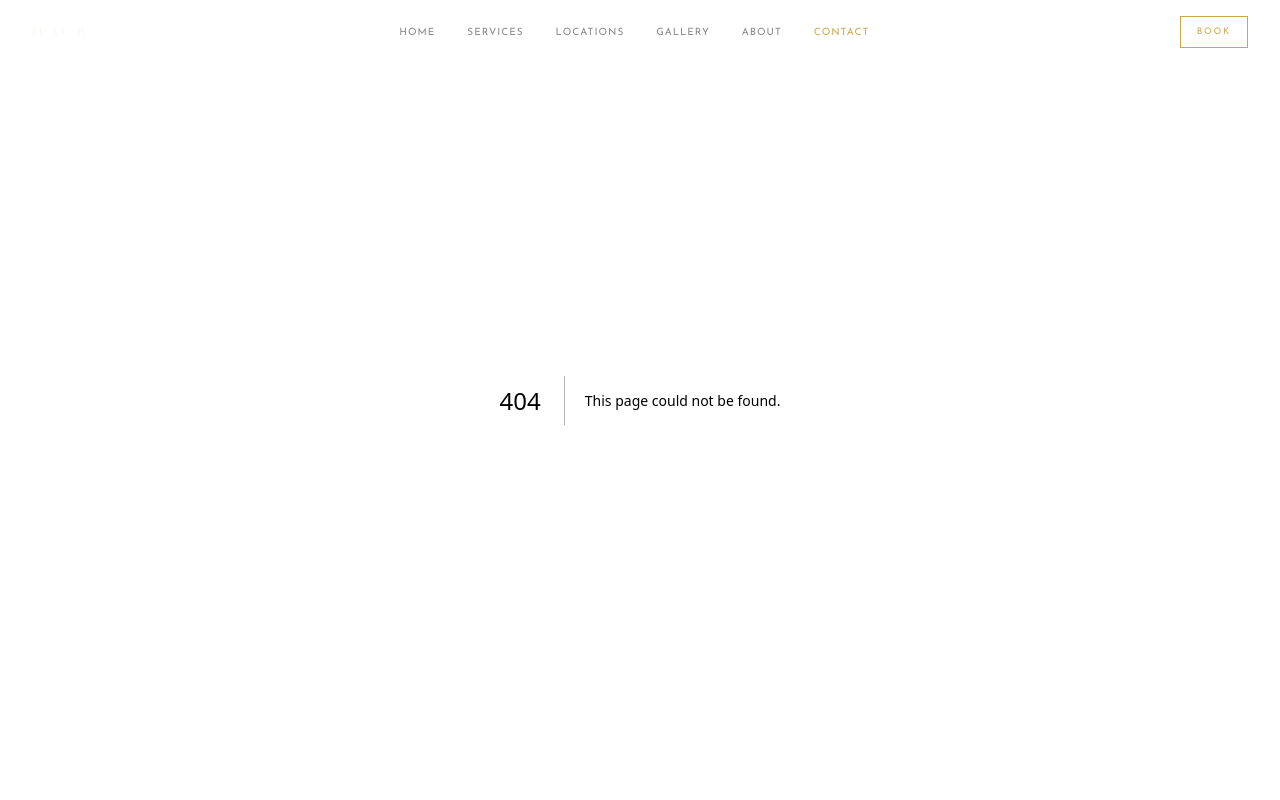
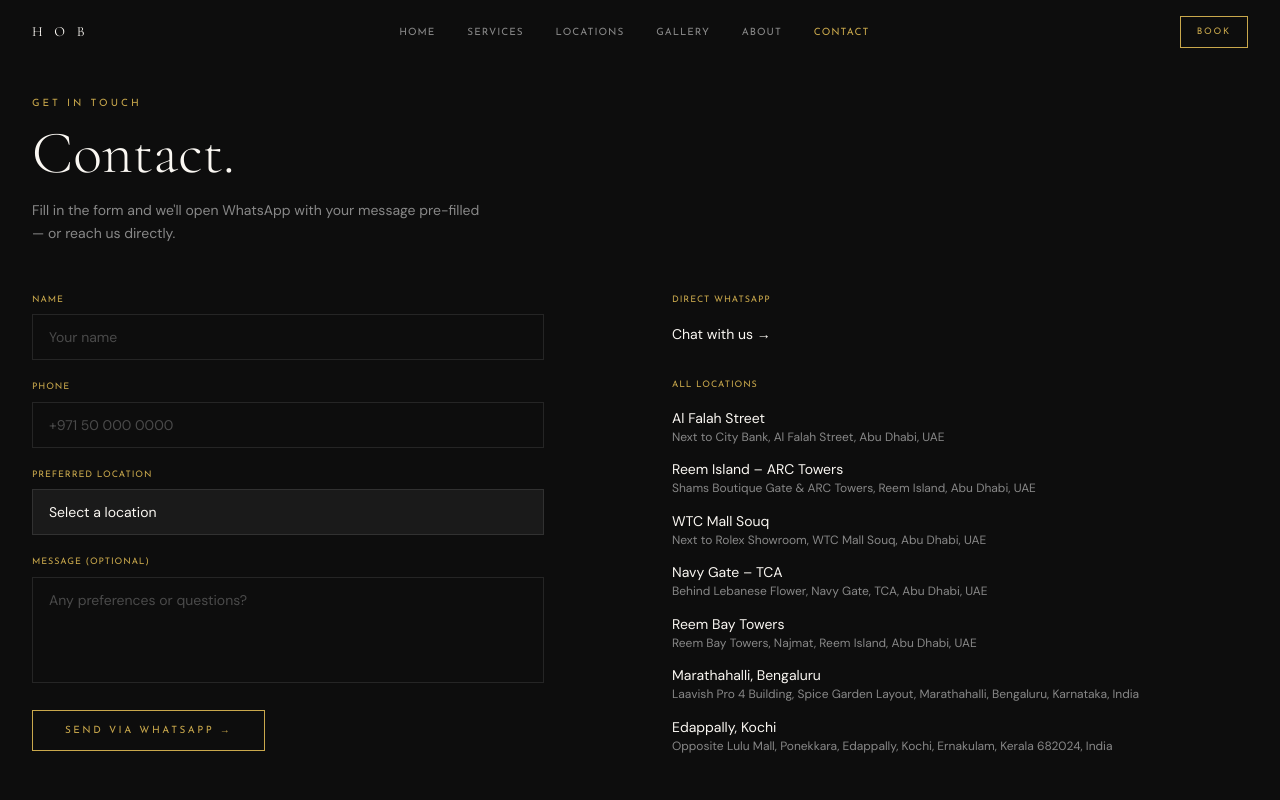
Before and after one commit to Elderazura/houseofbarber, a Next.js app: page /contact in a window 1280 px wide. Before the commit this address had no page. Shown: the top 800 px of the page. Built offline with nearby package versions, Linux system fonts and the light colour scheme; a web font is replaced by a local one.

Commit message:
feat: add contact page with WhatsApp-linked form

```diff
--- /dev/null
+++ b/app/contact/page.tsx
@@ -0,0 +1,82 @@
+import type { Metadata } from "next";
+import { UAE_LOCATIONS, INDIA_LOCATIONS } from "@/lib/hob-content";
+import { buildWhatsAppUrl } from "@/lib/whatsapp";
+import ContactForm from "@/components/sections/contact/ContactForm";
+import ScrollReveal from "@/components/motion/ScrollReveal";
+import PageTransition from "@/components/motion/PageTransition";
+import JsonLd from "@/components/JsonLd";
+import { breadcrumbSchema } from "@/lib/jsonld";
+
+export const metadata: Metadata = {
+  title: "Contact",
+  description:
+    "Get in touch with House of Barber — enquire about services, locations, or book an appointment via WhatsApp.",
+  openGraph: { url: "https://www.houseofbarber.com/contact" },
+};
+
+export default function ContactPage() {
+  const directWa = buildWhatsAppUrl("Hi House of Barber, I have an enquiry.");
+
+  return (
+    <PageTransition>
+      <JsonLd data={breadcrumbSchema([
+        { name: "Home", href: "/" },
+        { name: "Contact", href: "/contact" },
+      ])} />
+      <main className="pt-24 pb-20 min-h-screen">
+        <div className="section-container">
+          <ScrollReveal preset="fadeUp" className="mb-12">
+            <span className="font-[family-name:var(--font-josefin)] text-[10px] tracking-[0.3em] text-hob-gold uppercase block mb-3">
+              Get in touch
+            </span>
+            <h1 className="font-[family-name:var(--font-cormorant)] text-5xl md:text-6xl font-light text-hob-white mb-4">
+              Contact.
+            </h1>
+            <p className="text-sm text-hob-muted max-w-md leading-relaxed">
+              Fill in the form and we&apos;ll open WhatsApp with your message
+              pre-filled — or reach us directly.
+            </p>
+          </ScrollReveal>
+
+          <div className="grid grid-cols-1 lg:grid-cols-2 gap-16">
+            <ScrollReveal preset="fadeUp" delay={0.1}>
+              <ContactForm />
+            </ScrollReveal>
+
+            <ScrollReveal preset="fadeUp" delay={0.2}>
+              <div className="space-y-8">
+                <div>
+                  <p className="font-[family-name:var(--font-josefin)] text-[9px] tracking-widest text-hob-gold uppercase mb-4">
+                    Direct WhatsApp
+                  </p>
+                  <a
+                    href={directWa}
+                    target="_blank"
+                    rel="noopener noreferrer"
+                    className="text-sm text-hob-white hover:text-hob-gold transition-colors"
+                  >
+                    Chat with us →
+                  </a>
+                </div>
+
+                <div>
+                  <p className="font-[family-name:var(--font-josefin)] text-[9px] tracking-widest text-hob-gold uppercase mb-4">
+                    All Locations
+                  </p>
+                  <ul className="space-y-3">
+                    {[...UAE_LOCATIONS, ...INDIA_LOCATIONS].map((loc) => (
+                      <li key={loc.id}>
+                        <p className="text-sm text-hob-white">{loc.name}</p>
+                        <p className="text-xs text-hob-muted leading-relaxed">{loc.address}</p>
+                      </li>
+                    ))}
+                  </ul>
+                </div>
+              </div>
+            </ScrollReveal>
+          </div>
+        </div>
+      </main>
+    </PageTransition>
+  );
+}
--- /dev/null
+++ b/components/sections/contact/ContactForm.tsx
@@ -0,0 +1,114 @@
+"use client";
+
+import { useForm } from "react-hook-form";
+import { zodResolver } from "@hookform/resolvers/zod";
+import { z } from "zod";
+import { UAE_LOCATIONS, INDIA_LOCATIONS } from "@/lib/hob-content";
+import { buildWhatsAppUrl, buildBookingMessage } from "@/lib/whatsapp";
+
+const schema = z.object({
+  name:     z.string().min(2, "Name must be at least 2 characters"),
+  phone:    z.string().min(7, "Enter a valid phone number"),
+  location: z.string().min(1, "Please select a location"),
+  message:  z.string().optional(),
+});
+
+type FormData = z.infer<typeof schema>;
+
+export default function ContactForm() {
+  const {
+    register,
+    handleSubmit,
+    formState: { errors },
+  } = useForm<FormData>({
+    resolver: zodResolver(schema),
+  });
+
+  function onSubmit(data: FormData) {
+    const text = buildBookingMessage({
+      name: data.name,
+      phone: data.phone,
+      location: data.location,
+      message: data.message ?? "",
+    });
+    const url = buildWhatsAppUrl(text);
+    window.open(url, "_blank", "noopener,noreferrer");
+  }
+
+  return (
+    <form onSubmit={handleSubmit(onSubmit)} className="space-y-5 max-w-lg">
+      <div>
+        <label className="font-[family-name:var(--font-josefin)] text-[9px] tracking-widest text-hob-gold uppercase block mb-2">
+          Name
+        </label>
+        <input
+          {...register("name")}
+          placeholder="Your name"
+          className="w-full bg-transparent border border-white/10 px-4 py-3 text-sm text-hob-white placeholder:text-hob-muted/50 focus:outline-none focus:border-hob-gold transition-colors"
+        />
+        {errors.name && (
+          <p className="text-xs text-red-400 mt-1">{errors.name.message}</p>
+        )}
+      </div>
+
+      <div>
+        <label className="font-[family-name:var(--font-josefin)] text-[9px] tracking-widest text-hob-gold uppercase block mb-2">
+          Phone
+        </label>
+        <input
+          {...register("phone")}
+          type="tel"
+          placeholder="+971 50 000 0000"
+          className="w-full bg-transparent border border-white/10 px-4 py-3 text-sm text-hob-white placeholder:text-hob-muted/50 focus:outline-none focus:border-hob-gold transition-colors"
+        />
+        {errors.phone && (
+          <p className="text-xs text-red-400 mt-1">{errors.phone.message}</p>
+        )}
+      </div>
+
+      <div>
+        <label className="font-[family-name:var(--font-josefin)] text-[9px] tracking-widest text-hob-gold uppercase block mb-2">
+          Preferred Location
+        </label>
+        <select
+          {...register("location")}
+          className="w-full bg-hob-dark border border-white/10 px-4 py-3 text-sm text-hob-white focus:outline-none focus:border-hob-gold transition-colors appearance-none"
+        >
+          <option value="">Select a location</option>
+          <optgroup label="UAE">
+            {UAE_LOCATIONS.map((loc) => (
+              <option key={loc.id} value={loc.name}>{loc.name}</option>
+            ))}
+          </optgroup>
+          <optgroup label="India">
+            {INDIA_LOCATIONS.map((loc) => (
+              <option key={loc.id} value={loc.name}>{loc.name}</option>
+            ))}
+          </optgroup>
+        </select>
+        {errors.location && (
+          <p className="text-xs text-red-400 mt-1">{errors.location.message}</p>
+        )}
+      </div>
+
+      <div>
+        <label className="font-[family-name:var(--font-josefin)] text-[9px] tracking-widest text-hob-gold uppercase block mb-2">
+          Message (optional)
+        </label>
+        <textarea
+          {...register("message")}
+          rows={4}
+          placeholder="Any preferences or questions?"
+          className="w-full bg-transparent border border-white/10 px-4 py-3 text-sm text-hob-white placeholder:text-hob-muted/50 focus:outline-none focus:border-hob-gold transition-colors resize-none"
+        />
+      </div>
+
+      <button
+        type="submit"
+        className="w-full sm:w-auto px-8 py-3 border border-hob-gold text-hob-gold font-[family-name:var(--font-josefin)] text-[10px] tracking-[0.25em] uppercase hover:bg-hob-gold hover:text-hob-black transition-all duration-200"
+      >
+        Send via WhatsApp →
+      </button>
+    </form>
+  );
+}
```
